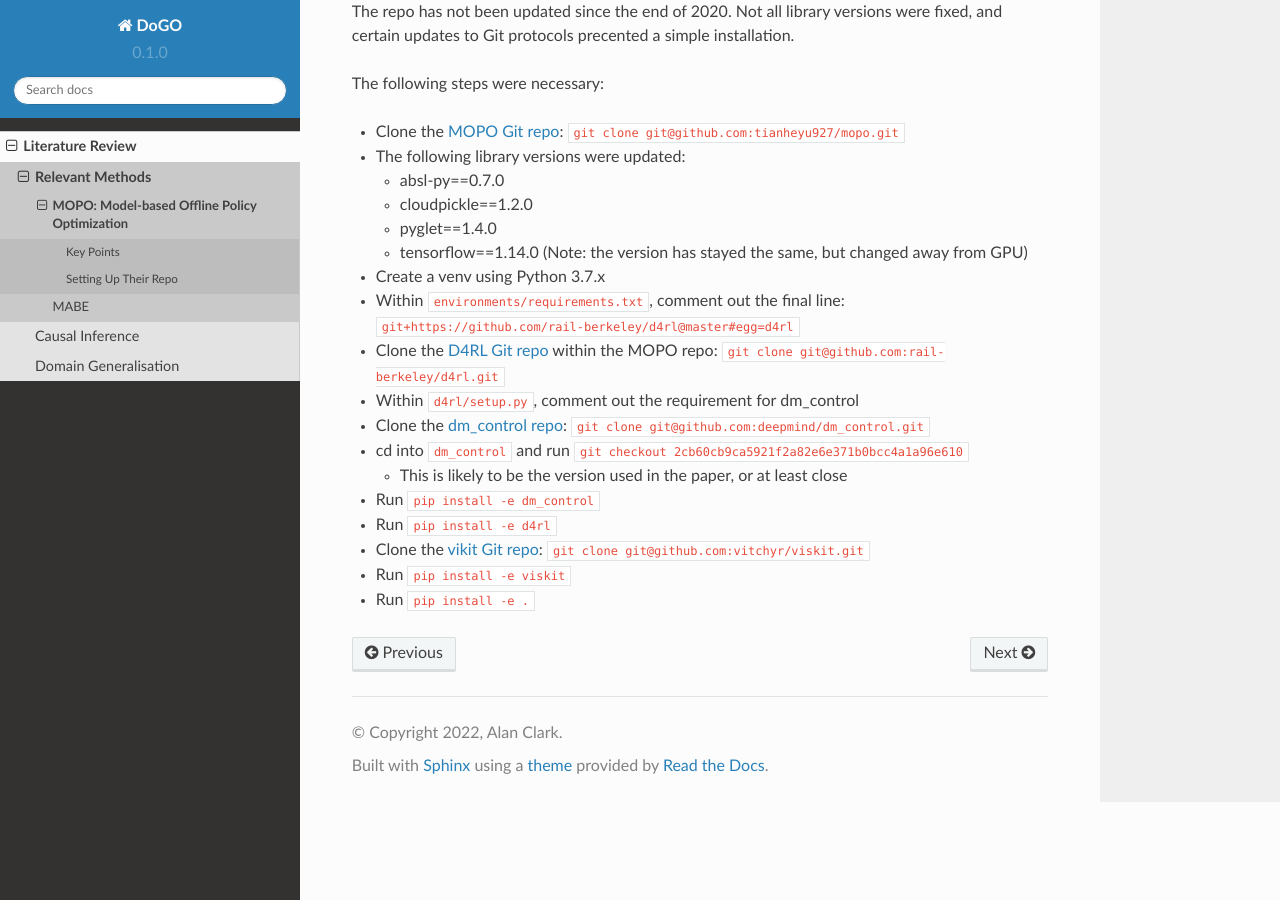
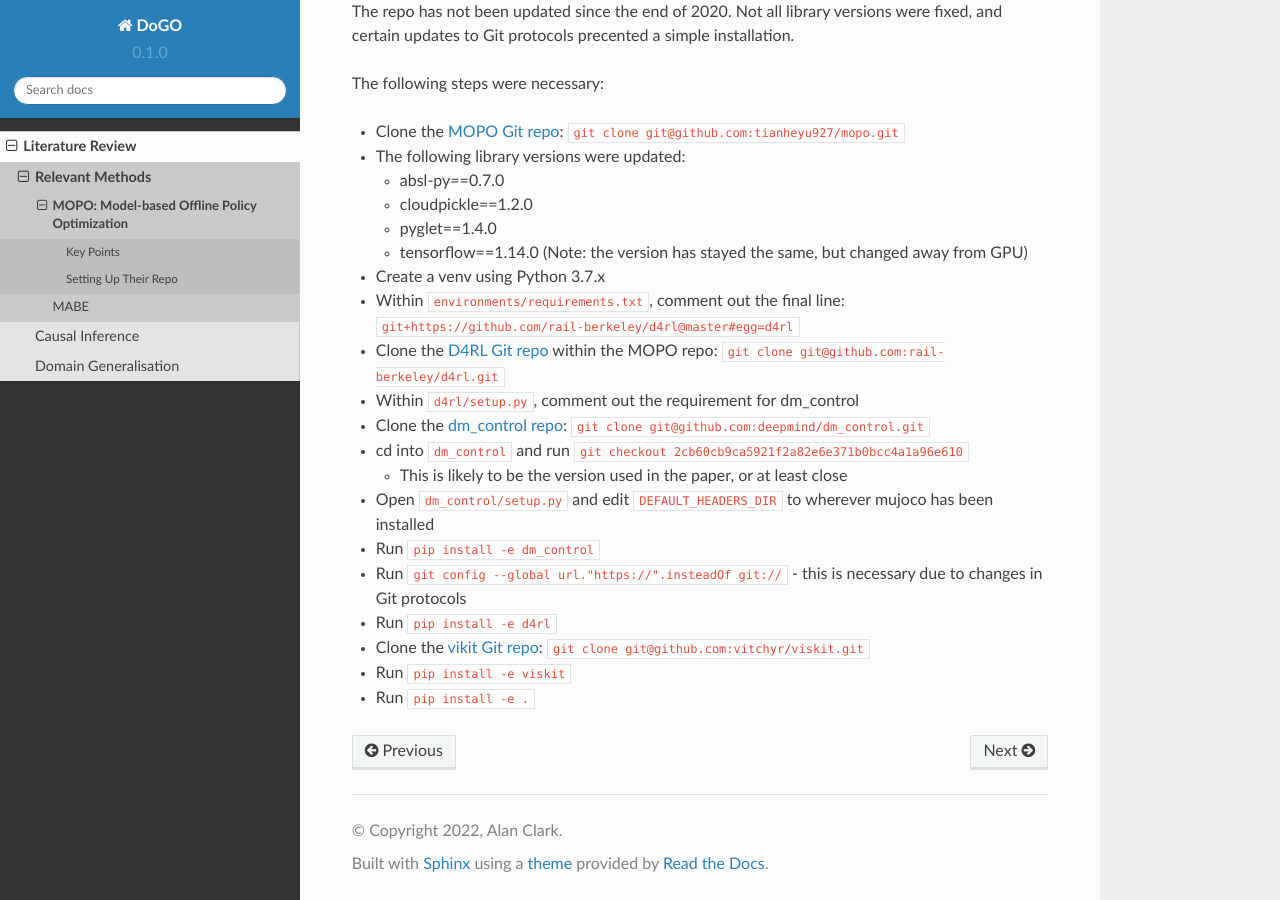
Before and after one commit to thatscotdatasci/DoGO-RL, a Sphinx documentation site: the page built from docs/source/literature_review/rl_methods/mopo.md, in a window 1280 px wide and 900 px high, scrolled down 632 px. Built offline with Sphinx 7.4.7 and the Read the Docs theme 2.0.0, drawn with Linux system fonts in a browser that asks for light colours.

Commit message:
More MOPO install instruction updates

```diff
--- a/docs/source/literature_review/rl_methods/mopo.md
+++ b/docs/source/literature_review/rl_methods/mopo.md
@@ -29,7 +29,9 @@ The following steps were necessary:
 - Clone the [dm_control repo](https://github.com/deepmind/dm_control): `git clone git@github.com:deepmind/dm_control.git`
 - cd into `dm_control` and run `git checkout 2cb60cb9ca5921f2a82e6e371b0bcc4a1a96e610`
   - This is likely to be the version used in the paper, or at least close
+- Open `dm_control/setup.py` and edit `DEFAULT_HEADERS_DIR` to wherever mujoco has been installed
 - Run `pip install -e dm_control`
+- Run `git config --global url."https://".insteadOf git://` - this is necessary due to changes in Git  protocols
 - Run `pip install -e d4rl`
 - Clone the [vikit Git repo](https://github.com/vitchyr/viskit): `git clone git@github.com:vitchyr/viskit.git`
 - Run `pip install -e viskit`
```
